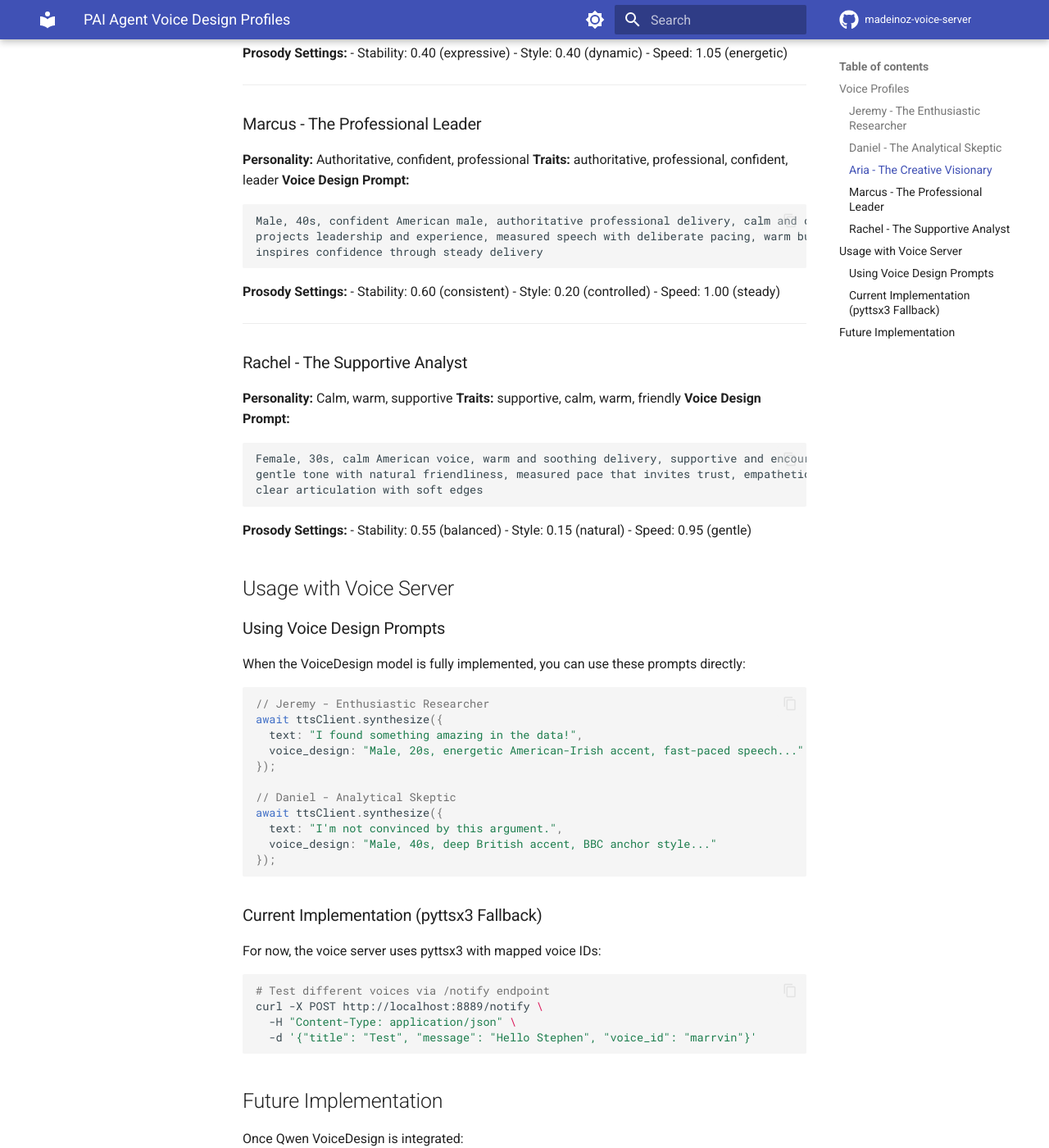
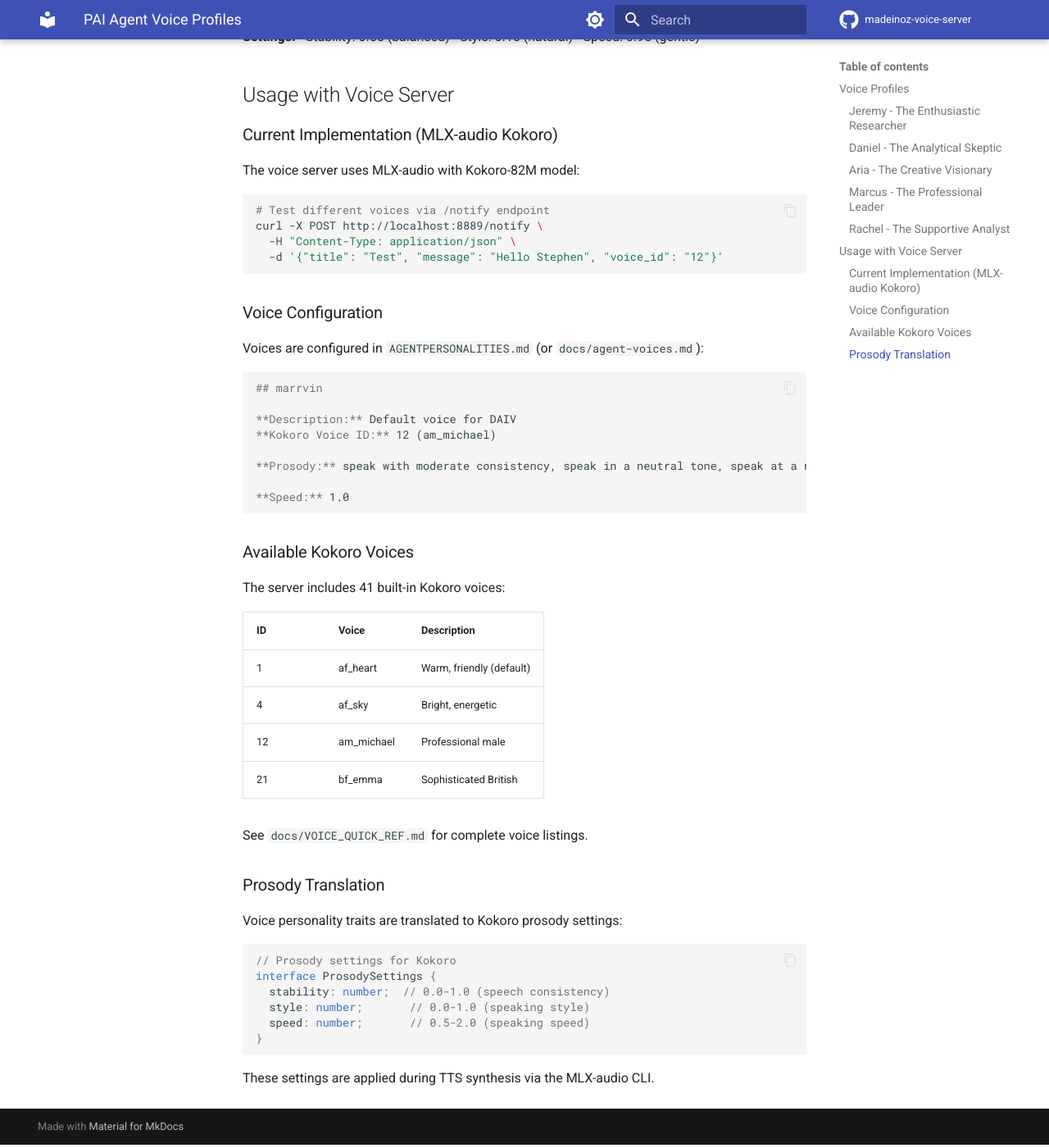
Before and after one commit to madeinoz67/madeinoz-voice-server, an MkDocs documentation site: the page built from docs/agent-voices.md, in a window 1280 px wide and 1400 px high, scrolled down 1081 px. Shown: the whole window at 82% size. Built offline with MkDocs 1.6.1 and Material for MkDocs 9.7.7, drawn with Linux system fonts in a browser that asks for light colours; comment, search, counter and statistics services are not loaded; some of the changed text lies outside the part shown.

Commit message:
Remove Python TTS documentation references
Documentation cleanup after removing Python Qwen backend:
- Delete docs/DEVELOPMENT.md (Python setup no longer needed)
- Delete docs/MIGRATION.md (ElevenLabs migration complete)
- Update docs/agent-voices.md (Remove Qwen VoiceDesign, add Kokoro voices)
- Update ATTRIBUTION.md (Reflect MLX-audio/Kokoro, mark Qwen as historical)

Co-Authored-By: Claude Opus 4.6 <noreply@anthropic.com>

````diff
--- a/docs/agent-voices.md
+++ b/docs/agent-voices.md
@@ -1,19 +1,13 @@
-# PAI Agent Voice Design Profiles
+# PAI Agent Voice Profiles
 
-Voice design prompts for Qwen3-TTS VoiceDesign model based on PAI agent personalities.
+Voice configurations for PAI agents using MLX-audio Kokoro TTS.
 
 ## Voice Profiles
 
 ### Jeremy - The Enthusiastic Researcher
 
 **Personality:** Energetic, excited, high-energy delivery
-**Traits:** enthusiastic, energetic, dynamic
-**Voice Design Prompt:**
-```
-Male, 20s, energetic American-Irish accent, fast-paced speech with dramatic pauses,
-highly expressive with wide pitch variation, enthusiastic tone, excitable and dynamic,
-talks quickly when excited, uses emphasis for important points
-```
+**Kokoro Voice ID:** 4 (af_sky) - Bright, energetic
 **Prosody Settings:**
 - Stability: 0.35 (very expressive)
 - Style: 0.50 (dramatic)
@@ -24,13 +18,7 @@ talks quickly when excited, uses emphasis for important points
 ### Daniel - The Analytical Skeptic
 
 **Personality:** Measured, intellectual, British authority
-**Traits:** analytical, skeptical, intellectual, authoritative
-**Voice Design Prompt:**
-```
-Male, 40s, deep British accent, BBC anchor style, measured and deliberate delivery,
-authoritative yet questioning tone, precise articulation with slight pauses for emphasis,
-intellectual gravitas, speaks with confidence and weight
-```
+**Kokoro Voice ID:** 21 (bf_emma) - Sophisticated British
 **Prosody Settings:**
 - Stability: 0.70 (consistent)
 - Style: 0.10 (subtle)
@@ -41,13 +29,7 @@ intellectual gravitas, speaks with confidence and weight
 ### Aria - The Creative Visionary
 
 **Personality:** Expressive, versatile, young creative energy
-**Traits:** creative, dynamic, expressive, playful
-**Voice Design Prompt:**
-```
-Female, 20s, expressive young American voice, highly versatile with wide emotional range,
-upbeat and energetic with natural enthusiasm, creative flair in delivery, animated and engaging,
-friendly with bright intonation, uses pitch variation for emphasis
-```
+**Kokoro Voice ID:** 4 (af_sky) - Bright, energetic
 **Prosody Settings:**
 - Stability: 0.40 (expressive)
 - Style: 0.40 (dynamic)
@@ -58,13 +40,7 @@ friendly with bright intonation, uses pitch variation for emphasis
 ### Marcus - The Professional Leader
 
 **Personality:** Authoritative, confident, professional
-**Traits:** authoritative, professional, confident, leader
-**Voice Design Prompt:**
-```
-Male, 40s, confident American male, authoritative professional delivery, calm and composed,
-projects leadership and experience, measured speech with deliberate pacing, warm but firm,
-inspires confidence through steady delivery
-```
+**Kokoro Voice ID:** 12 (am_michael) - Professional male
 **Prosody Settings:**
 - Stability: 0.60 (consistent)
 - Style: 0.20 (controlled)
@@ -75,13 +51,7 @@ inspires confidence through steady delivery
 ### Rachel - The Supportive Analyst
 
 **Personality:** Calm, warm, supportive
-**Traits:** supportive, calm, warm, friendly
-**Voice Design Prompt:**
-```
-Female, 30s, calm American voice, warm and soothing delivery, supportive and encouraging,
-gentle tone with natural friendliness, measured pace that invites trust, empathetic and caring,
-clear articulation with soft edges
-```
+**Kokoro Voice ID:** 1 (af_heart) - Warm, friendly
 **Prosody Settings:**
 - Stability: 0.55 (balanced)
 - Style: 0.15 (natural)
@@ -89,40 +59,56 @@ clear articulation with soft edges
 
 ## Usage with Voice Server
 
-### Using Voice Design Prompts
+### Current Implementation (MLX-audio Kokoro)
 
-When the VoiceDesign model is fully implemented, you can use these prompts directly:
-
-```typescript
-// Jeremy - Enthusiastic Researcher
-await ttsClient.synthesize({
-  text: "I found something amazing in the data!",
-  voice_design: "Male, 20s, energetic American-Irish accent, fast-paced speech..."
-});
-
-// Daniel - Analytical Skeptic
-await ttsClient.synthesize({
-  text: "I'm not convinced by this argument.",
-  voice_design: "Male, 40s, deep British accent, BBC anchor style..."
-});
-```
-
-### Current Implementation (pyttsx3 Fallback)
-
-For now, the voice server uses pyttsx3 with mapped voice IDs:
+The voice server uses MLX-audio with Kokoro-82M model:
 
 ```bash
 # Test different voices via /notify endpoint
 curl -X POST http://localhost:8889/notify \
   -H "Content-Type: application/json" \
-  -d '{"title": "Test", "message": "Hello Stephen", "voice_id": "marrvin"}'
+  -d '{"title": "Test", "message": "Hello Stephen", "voice_id": "12"}'
 ```
 
-## Future Implementation
+### Voice Configuration
 
-Once Qwen VoiceDesign is integrated:
+Voices are configured in `AGENTPERSONALITIES.md` (or `docs/agent-voices.md`):
 
-1. Store voice design prompts in configuration
-2. Add `/voice-design` endpoint for dynamic voice creation
-3. Cache generated voice embeddings for efficiency
-4. Support runtime voice characteristic modification
+```markdown
+## marrvin
+
+**Description:** Default voice for DAIV
+**Kokoro Voice ID:** 12 (am_michael)
+
+**Prosody:** speak with moderate consistency, speak in a neutral tone, speak at a normal pace
+
+**Speed:** 1.0
+```
+
+### Available Kokoro Voices
+
+The server includes 41 built-in Kokoro voices:
+
+| ID | Voice | Description |
+|----|-------|-------------|
+| 1 | af_heart | Warm, friendly (default) |
+| 4 | af_sky | Bright, energetic |
+| 12 | am_michael | Professional male |
+| 21 | bf_emma | Sophisticated British |
+
+See `docs/VOICE_QUICK_REF.md` for complete voice listings.
+
+### Prosody Translation
+
+Voice personality traits are translated to Kokoro prosody settings:
+
+```typescript
+// Prosody settings for Kokoro
+interface ProsodySettings {
+  stability: number;  // 0.0-1.0 (speech consistency)
+  style: number;       // 0.0-1.0 (speaking style)
+  speed: number;       // 0.5-2.0 (speaking speed)
+}
+```
+
+These settings are applied during TTS synthesis via the MLX-audio CLI.
````
Also changed, not shown: ATTRIBUTION.md (+27 -18 lines), docs/DEVELOPMENT.md (deleted, +0 -102 lines), docs/MIGRATION.md (deleted, +0 -233 lines).
